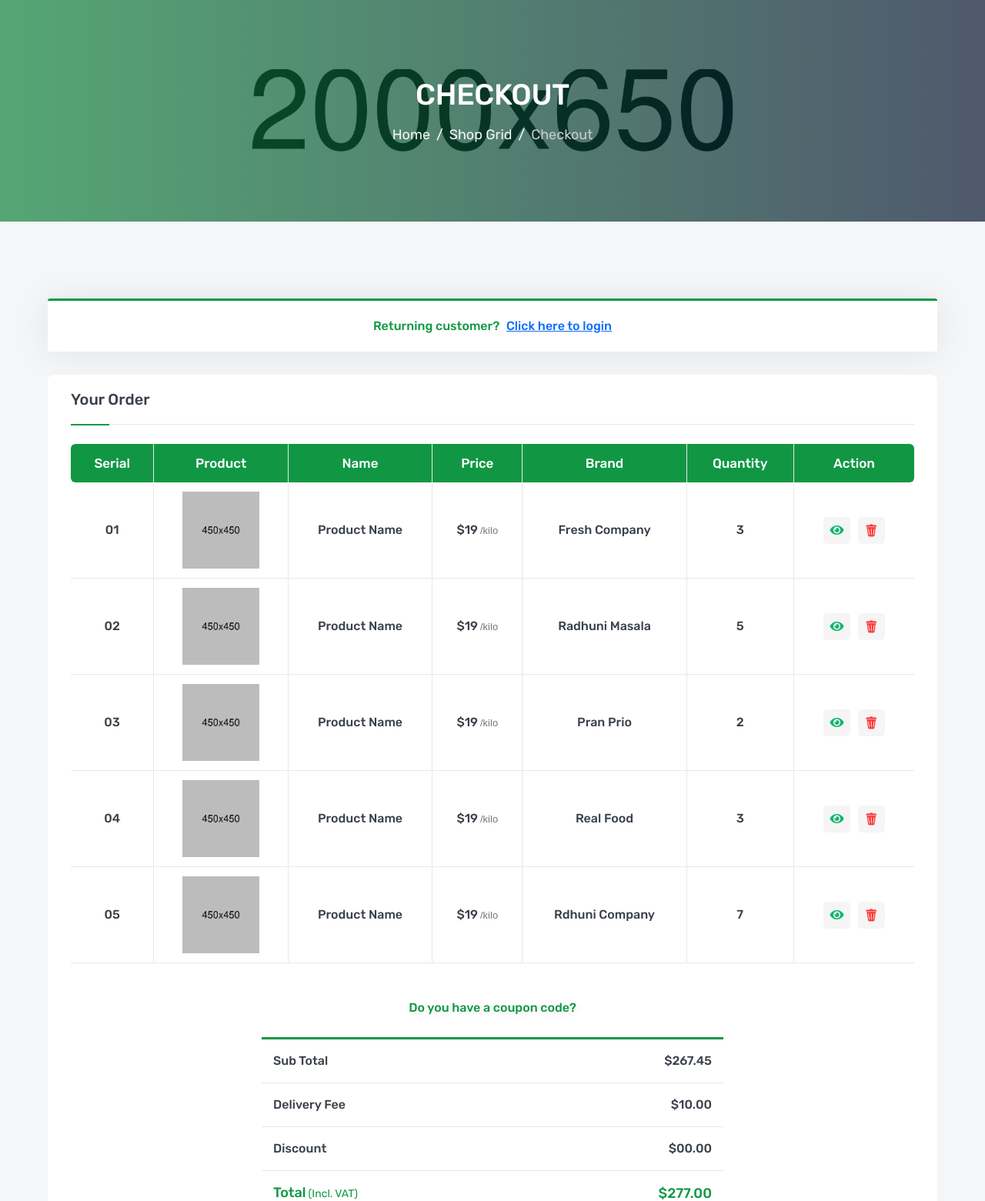
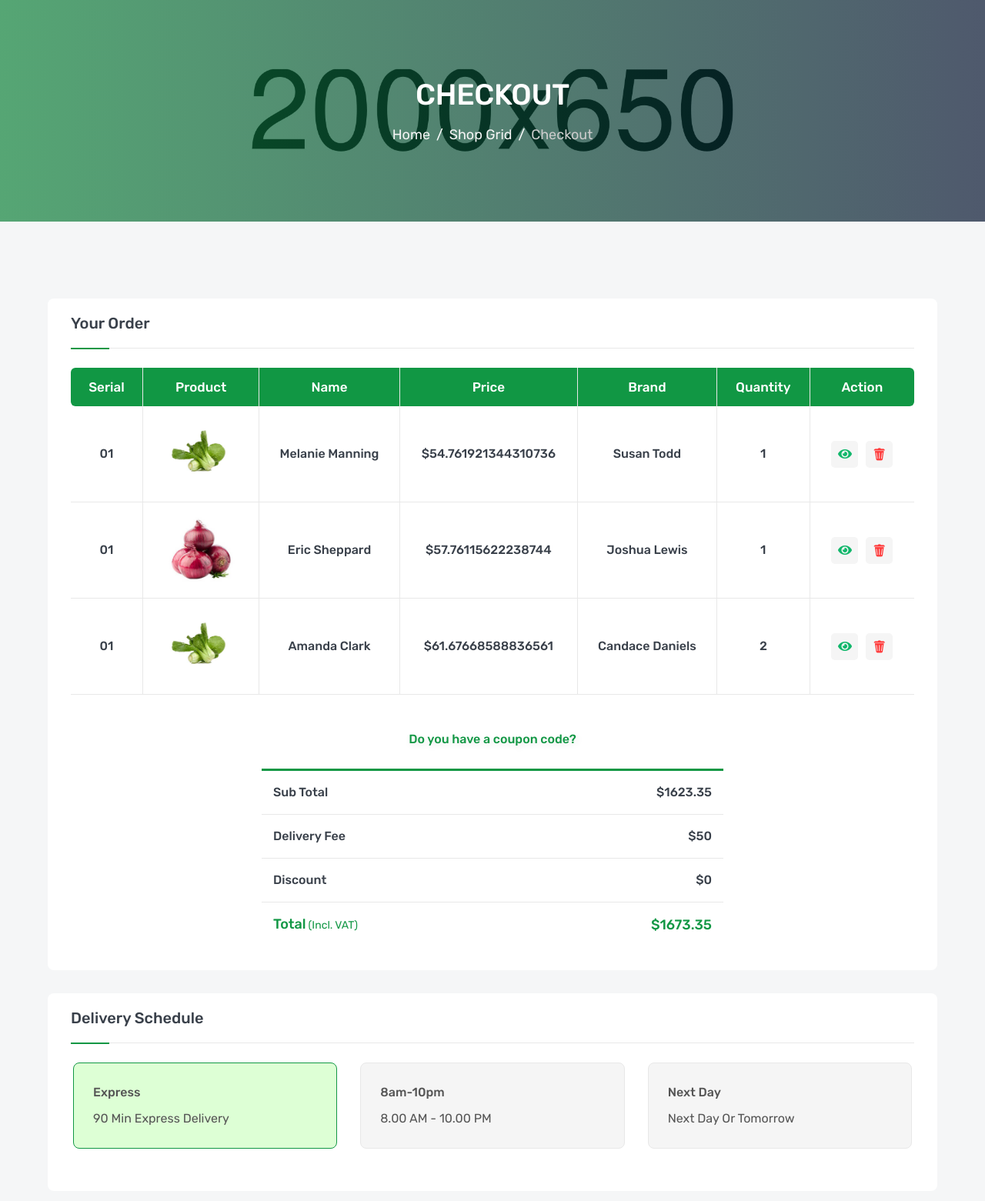
Before and after one commit to khaudariy/Amazon-Clone, a Django app: page /orders/checkout/ in a window 1280 px wide. Shown: the part 200-1761 px from the top of the page at 77% size. Run offline with Django 4.2, Linux system fonts and the light colour scheme; a user stored in the database is signed in; data comes from the database, SQL or seed files in the repository; both versions use the stored data as it was after the commit; parts of the project's set-up code (start-up, migrations or seed data) failed here and were passed over; some libraries are stand-ins or nearby versions.

Commit message:
show the checkout items

```diff
--- a/orders/templates/orders/checkout.html
+++ b/orders/templates/orders/checkout.html
@@ -31,9 +31,7 @@
             <div class="container">
                 <div class="row">
                     <div class="col-lg-12">
-                        <div class="alert-info">
-                            <p>Returning customer? <a href="login.html">Click here to login</a></p>
-                        </div>
+
                     </div>
                     <div class="col-lg-12">
                         <div class="account-card">
@@ -55,66 +53,20 @@
                                             </tr>
                                         </thead>
                                         <tbody>
+                                            {% for item in cart_detail %}
                                                 <tr>
                                                     <td class="table-serial"><h6>01</h6></td>
-                                                <td class="table-image"><img src="images/product/01.jpg" alt="product"></td>
-                                                <td class="table-name"><h6>product name</h6></td>
-                                                <td class="table-price"><h6>$19<small>/kilo</small></h6></td>
-                                                <td class="table-brand"><h6>Fresh Company</h6></td>
-                                                <td class="table-quantity"><h6>3</h6></td>
+                                                    <td class="table-image"><img src="{{item.product.image.url}}" alt="product"></td>
+                                                    <td class="table-name"><h6>{{item.product}}</h6></td>
+                                                    <td class="table-price"><h6>${{item.product.price}}</h6></td>
+                                                    <td class="table-brand"><h6>{{item.product.brand}}</h6></td>
+                                                    <td class="table-quantity"><h6>{{item.quantity}}</h6></td>
                                                     <td class="table-action">
                                                         <a class="view" href="#" title="Quick View" data-bs-toggle="modal" data-bs-target="#product-view"><i class="fas fa-eye"></i></a>
                                                         <a class="trash" href="#" title="Remove Wishlist"><i class="icofont-trash"></i></a>
                                                     </td>
                                                 </tr>
-                                            <tr>
-                                                <td class="table-serial"><h6>02</h6></td>
-                                                <td class="table-image"><img src="images/product/02.jpg" alt="product"></td>
-                                                <td class="table-name"><h6>product name</h6></td>
-                                                <td class="table-price"><h6>$19<small>/kilo</small></h6></td>
-                                                <td class="table-brand"><h6>Radhuni Masala</h6></td>
-                                                <td class="table-quantity"><h6>5</h6></td>
-                                                <td class="table-action">
-                                                    <a class="view" href="#" title="Quick View" data-bs-toggle="modal" data-bs-target="#product-view"><i class="fas fa-eye"></i></a>
-                                                    <a class="trash" href="#" title="Remove Wishlist"><i class="icofont-trash"></i></a>
-                                                </td>
-                                            </tr>
-                                            <tr>
-                                                <td class="table-serial"><h6>03</h6></td>
-                                                <td class="table-image"><img src="images/product/03.jpg" alt="product"></td>
-                                                <td class="table-name"><h6>product name</h6></td>
-                                                <td class="table-price"><h6>$19<small>/kilo</small></h6></td>
-                                                <td class="table-brand"><h6>Pran Prio</h6></td>
-                                                <td class="table-quantity"><h6>2</h6></td>
-                                                <td class="table-action">
-                                                    <a class="view" href="#" title="Quick View" data-bs-toggle="modal" data-bs-target="#product-view"><i class="fas fa-eye"></i></a>
-                                                    <a class="trash" href="#" title="Remove Wishlist"><i class="icofont-trash"></i></a>
-                                                </td>
-                                            </tr>
-                                            <tr>
-                                                <td class="table-serial"><h6>04</h6></td>
-                                                <td class="table-image"><img src="images/product/04.jpg" alt="product"></td>
-                                                <td class="table-name"><h6>product name</h6></td>
-                                                <td class="table-price"><h6>$19<small>/kilo</small></h6></td>
-                                                <td class="table-brand"><h6>Real Food</h6></td>
-                                                <td class="table-quantity"><h6>3</h6></td>
-                                                <td class="table-action">
-                                                    <a class="view" href="#" title="Quick View" data-bs-toggle="modal" data-bs-target="#product-view"><i class="fas fa-eye"></i></a>
-                                                    <a class="trash" href="#" title="Remove Wishlist"><i class="icofont-trash"></i></a>
-                                                </td>
-                                            </tr>
-                                            <tr>
-                                                <td class="table-serial"><h6>05</h6></td>
-                                                <td class="table-image"><img src="images/product/05.jpg" alt="product"></td>
-                                                <td class="table-name"><h6>product name</h6></td>
-                                                <td class="table-price"><h6>$19<small>/kilo</small></h6></td>
-                                                <td class="table-brand"><h6>Rdhuni Company</h6></td>
-                                                <td class="table-quantity"><h6>7</h6></td>
-                                                <td class="table-action">
-                                                    <a class="view" href="#" title="Quick View" data-bs-toggle="modal" data-bs-target="#product-view"><i class="fas fa-eye"></i></a>
-                                                    <a class="trash" href="#" title="Remove Wishlist"><i class="icofont-trash"></i></a>
-                                                </td>
-                                            </tr>
+                                            {% endfor %}
                                         </tbody>
                                     </table>
                                 </div>
@@ -129,19 +81,19 @@
                                     <ul>
                                         <li>
                                             <span>Sub total</span>
-                                            <span>$267.45</span>
+                                            <span>${{sub_total}}</span>
                                         </li>
                                         <li>
                                             <span>delivery fee</span>
-                                            <span>$10.00</span>
+                                            <span>${{delivery_fee}}</span>
                                         </li>
                                         <li>
                                             <span>discount</span>
-                                            <span>$00.00</span>
+                                            <span>${{discount}}</span>
                                         </li>
                                         <li>
                                             <span>Total<small>(Incl. VAT)</small></span>
-                                            <span>$277.00</span>
+                                            <span>${{total}}</span>
                                         </li>
                                     </ul>
                                 </div>
--- a/orders/views.py
+++ b/orders/views.py
@@ -3,6 +3,7 @@ from .models import Order ,OrderDetail,Cart,CartDetail,Coupon
 from django.contrib.auth.models import User
 from products.models import Product
 from orders.models import Cart
+from settings.models import Delivery
 
 
 def order_list(request):
@@ -12,7 +13,20 @@ def order_list(request):
 
 
 def checkout(request):
-    return render(request,'orders/checkout.html',{})
+    cart = Cart.objects.get(user=request.user,status='Inprogress')
+    cart_detail=CartDetail.objects.filter(cart=cart)
+    delivery_fee=Delivery.objects.last().fee
+    sub_total=cart.cart_total
+    discount = 0
+    total = sub_total+delivery_fee
+
+    return render(request,'orders/checkout.html',{
+        'cart_detail' : cart_detail,
+        'delivery_fee' : delivery_fee,
+        'sub_total':sub_total,
+        'discount':discount,
+        'total':total,
+    })
 
 
 def add_to_cart(request):
```
Also changed, not shown: db.sqlite3. Lines whose indentation alone changed are shown as unchanged.
